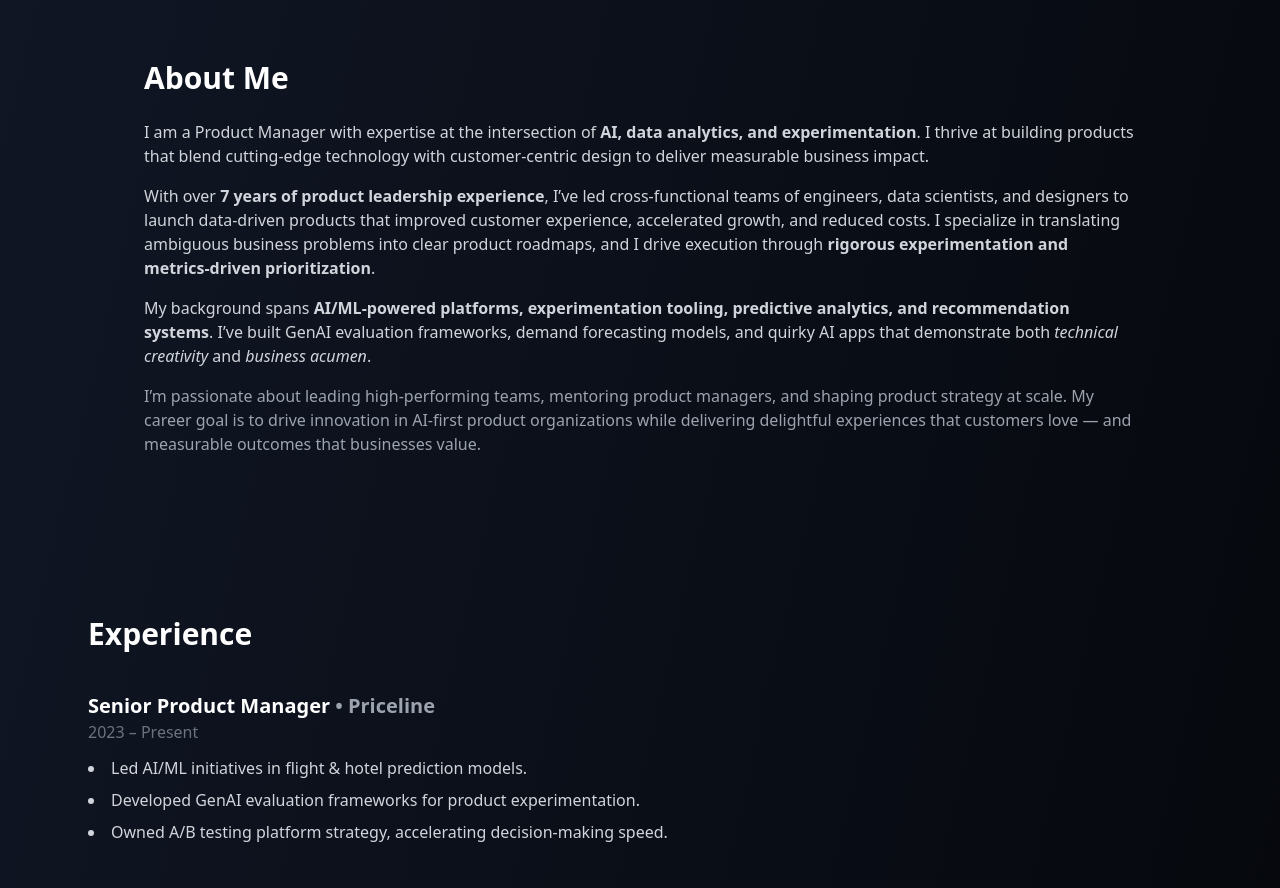
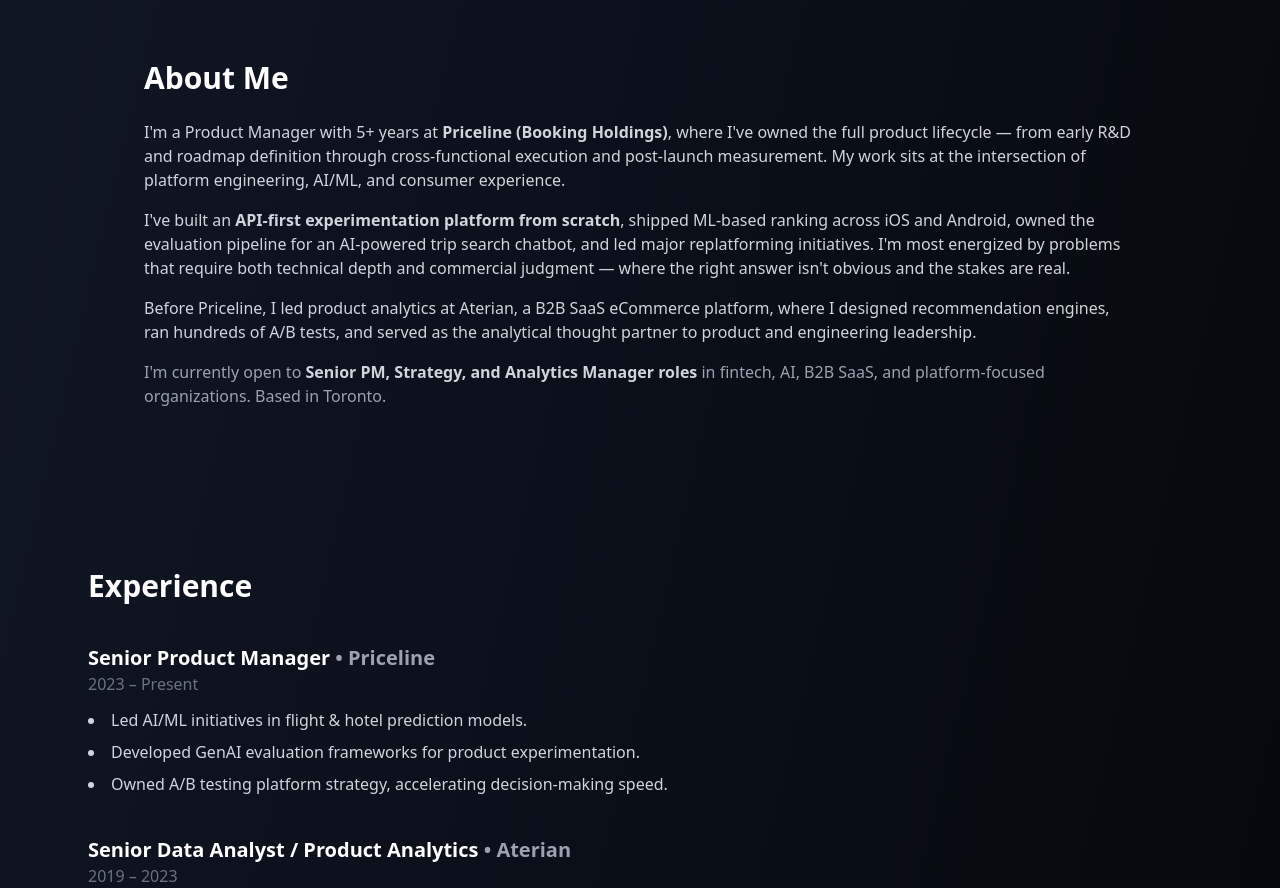
Before and after one commit to ibrahimasifali94/portfolio, a React (Vite) app in the folder portfolio-react-netlify 3/: page / in a window 1280 px wide. Shown: the part 820-1708 px from the top of the page. Built offline with nearby package versions, Linux system fonts and the light colour scheme.

Commit message:
Update About.jsx

```diff
--- a/portfolio-react-netlify 3/src/components/About.jsx
+++ b/portfolio-react-netlify 3/src/components/About.jsx
@@ -3,30 +3,16 @@
     <div className="max-w-5xl mx-auto py-20 px-4">
       <h2 className="text-3xl font-bold mb-6">About Me</h2>
       <p className="text-gray-300 mb-4">
-        I am a Product Manager with expertise at the intersection of{" "}
-        <span className="font-semibold">AI, data analytics, and experimentation</span>.
-        I thrive at building products that blend cutting-edge technology with
-        customer-centric design to deliver measurable business impact.
+        I'm a Product Manager with 5+ years at <span className="font-semibold">Priceline (Booking Holdings)</span>, where I've owned the full product lifecycle — from early R&D and roadmap definition through cross-functional execution and post-launch measurement. My work sits at the intersection of platform engineering, AI/ML, and consumer experience.
       </p>
       <p className="text-gray-300 mb-4">
-        With over <span className="font-semibold">7 years of product leadership experience</span>,
-        I’ve led cross-functional teams of engineers, data scientists, and designers
-        to launch data-driven products that improved customer experience, accelerated
-        growth, and reduced costs. I specialize in translating ambiguous business
-        problems into clear product roadmaps, and I drive execution through
-        <span className="font-semibold"> rigorous experimentation and metrics-driven prioritization</span>.
+        I've built an <span className="font-semibold">API-first experimentation platform from scratch</span>, shipped ML-based ranking across iOS and Android, owned the evaluation pipeline for an AI-powered trip search chatbot, and led major replatforming initiatives. I'm most energized by problems that require both technical depth and commercial judgment — where the right answer isn't obvious and the stakes are real.
       </p>
       <p className="text-gray-300 mb-4">
-        My background spans <span className="font-semibold">AI/ML-powered platforms, experimentation tooling,
-        predictive analytics, and recommendation systems</span>. I’ve built GenAI evaluation frameworks,
-        demand forecasting models, and quirky AI apps that demonstrate both
-        <span className="italic"> technical creativity</span> and <span className="italic">business acumen</span>.
+        Before Priceline, I led product analytics at Aterian, a B2B SaaS eCommerce platform, where I designed recommendation engines, ran hundreds of A/B tests, and served as the analytical thought partner to product and engineering leadership.
       </p>
       <p className="text-gray-400">
-        I’m passionate about leading high-performing teams, mentoring product managers,
-        and shaping product strategy at scale. My career goal is to drive innovation in
-        AI-first product organizations while delivering delightful experiences that
-        customers love — and measurable outcomes that businesses value.
+        I'm currently open to <span className="font-semibold text-gray-300">Senior PM, Strategy, and Analytics Manager roles</span> in fintech, AI, B2B SaaS, and platform-focused organizations. Based in Toronto.
       </p>
     </div>
   );
```
